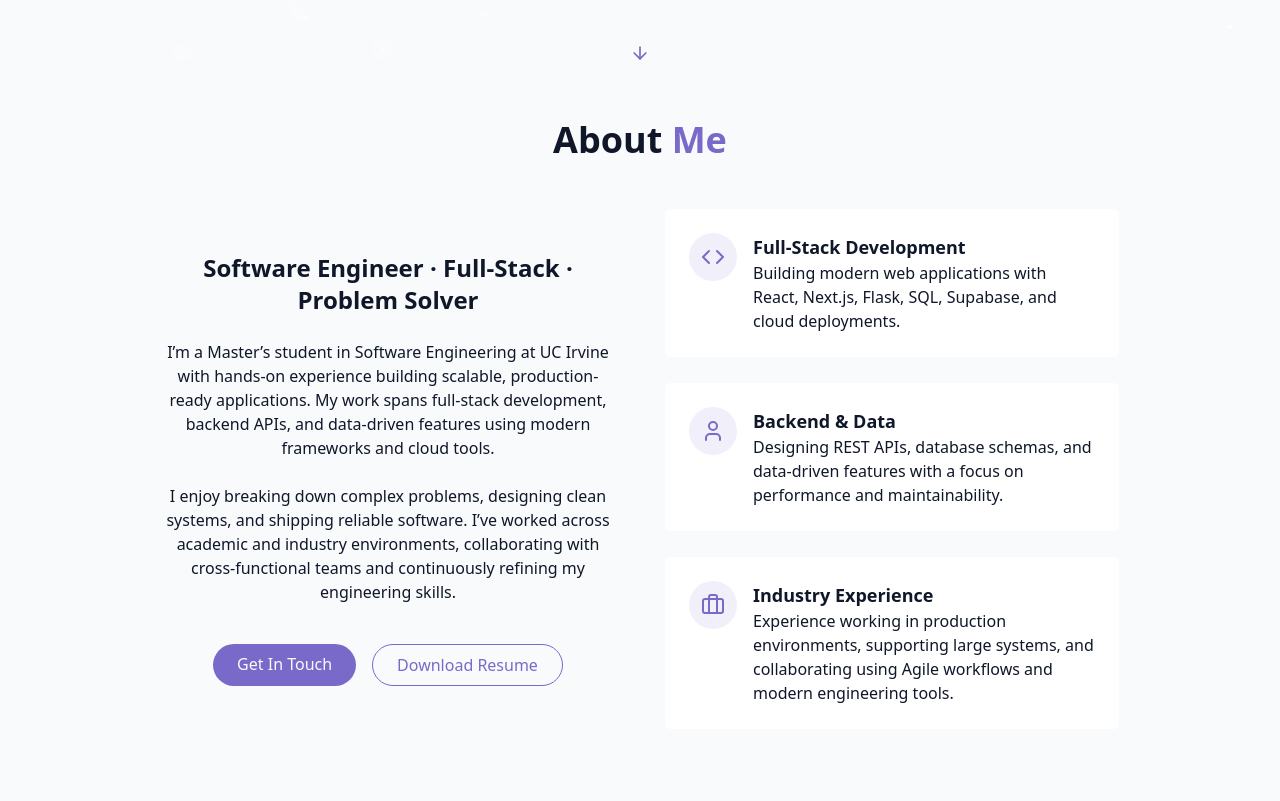
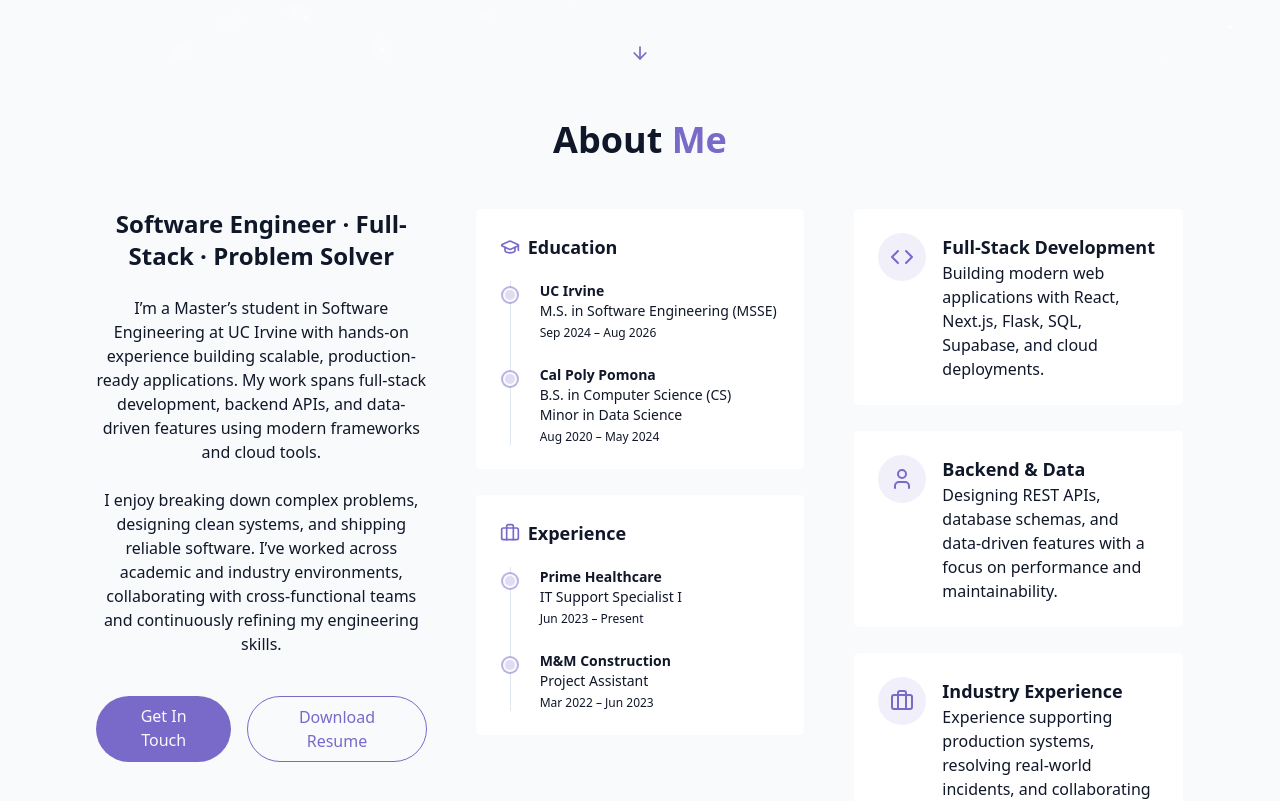
Before and after one commit to abdulksyed10/My-Portfolio-Website, a React (Vite) app: page / in a window 1280 px wide. Shown: the part 740-1541 px from the top of the page. Built offline with nearby package versions, Linux system fonts and the light colour scheme.

Commit message:
added education and experience timeline in about section.

```diff
--- a/src/components/AboutSection.jsx
+++ b/src/components/AboutSection.jsx
@@ -1,16 +1,45 @@
-import { Briefcase, Code, User } from "lucide-react";
+import { Briefcase, Code, GraduationCap, User } from "lucide-react";
 
 export const AboutSection = () => {
+  const education = [
+    {
+      school: "UC Irvine",
+      program: "M.S. in Software Engineering (MSSE)",
+      dates: "Sep 2024 – Aug 2026",
+    },
+    {
+      school: "Cal Poly Pomona",
+      program: "B.S. in Computer Science (CS)",
+      minor: "Minor in Data Science",
+      dates: "Aug 2020 – May 2024",
+    },
+  ];
+
+  const experience = [
+    {
+      company: "Prime Healthcare",
+      role: "IT Support Specialist I",
+      dates: "Jun 2023 – Present",
+    },
+    {
+      company: "M&M Construction",
+      role: "Project Assistant",
+      dates: "Mar 2022 – Jun 2023",
+    },
+  ];
+
   return (
     <section id="about" className="py-5 px-4 relative">
-      <div className="container mx-auto max-w-5xl">
+      {/* Wider container so we use the side space */}
+      <div className="container mx-auto max-w-6xl">
         <h2 className="text-3xl md:text-4xl font-bold mb-12 text-center">
           About <span className="text-primary"> Me</span>
         </h2>
 
-        <div className="grid grid-cols-1 md:grid-cols-2 gap-12 items-center">
+        {/* Use 3 columns and let the right column be slightly wider */}
+        <div className="grid grid-cols-1 lg:grid-cols-3 gap-10 lg:gap-12 items-start">
           {/* Left */}
-          <div className="space-y-6">
+          <div className="space-y-6 lg">
             <h3 className="text-2xl font-semibold">
               Software Engineer · Full-Stack · Problem Solver
             </h3>
@@ -29,13 +58,13 @@ export const AboutSection = () => {
               and continuously refining my engineering skills.
             </p>
 
-            <div className="flex flex-col sm:flex-row gap-4 pt-4 justify-center">
+            <div className="flex flex-col sm:flex-row gap-4 pt-4 justify-center lg:justify-start">
               <a href="#contact" className="cosmic-button">
                 Get In Touch
               </a>
 
               <a
-                href="\Abdul-Kalam-Syed-SWE-Resume.pdf"
+                href="\\Abdul-Kalam-Syed-SWE-Resume.pdf"
                 target="_blank"
                 rel="noopener noreferrer"
                 className="px-6 py-2 rounded-full border border-primary text-primary hover:bg-primary/10 transition-colors duration-300"
@@ -45,8 +74,33 @@ export const AboutSection = () => {
             </div>
           </div>
 
+          {/* Middle: Timeline (fixed alignment) */}
+          <div className="space-y-6">
+            <div className="gradient-border p-6 card-hover">
+              <div className="text-left">
+                <h4 className="font-semibold text-lg flex items-center gap-2">
+                  <GraduationCap className="h-5 w-5 text-primary" />
+                  Education
+                </h4>
+
+                <Timeline items={education} type="education" />
+              </div>
+            </div>
+
+            <div className="gradient-border p-6 card-hover">
+              <div className="text-left">
+                <h4 className="font-semibold text-lg flex items-center gap-2">
+                  <Briefcase className="h-5 w-5 text-primary" />
+                  Experience
+                </h4>
+
+                <Timeline items={experience} type="experience" />
+              </div>
+            </div>
+          </div>
+
           {/* Right */}
-          <div className="grid grid-cols-1 gap-6">
+          <div className="grid grid-cols-1 gap-6 lg">
             <div className="gradient-border p-6 card-hover">
               <div className="flex items-start gap-4">
                 <div className="p-3 rounded-full bg-primary/10">
@@ -55,8 +109,8 @@ export const AboutSection = () => {
                 <div className="text-left">
                   <h4 className="font-semibold text-lg">Full-Stack Development</h4>
                   <p className="text-muted-foreground">
-                    Building modern web applications with React, Next.js,
-                    Flask, SQL, Supabase, and cloud deployments.
+                    Building modern web applications with React, Next.js, Flask,
+                    SQL, Supabase, and cloud deployments.
                   </p>
                 </div>
               </div>
@@ -85,9 +139,8 @@ export const AboutSection = () => {
                 <div className="text-left">
                   <h4 className="font-semibold text-lg">Industry Experience</h4>
                   <p className="text-muted-foreground">
-                    Experience working in production environments, supporting
-                    large systems, and collaborating using Agile workflows and
-                    modern engineering tools.
+                    Experience supporting production systems, resolving
+                    real-world incidents, and collaborating in Agile workflows.
                   </p>
                 </div>
               </div>
@@ -98,3 +151,46 @@ export const AboutSection = () => {
     </section>
   );
 };
+
+function Timeline({ items, type }) {
+  return (
+    <div className="mt-5 relative">
+      {/* Line: aligned to the center of the dots */}
+      <div className="absolute left-[10px] top-0 bottom-0 w-px bg-border" />
+
+      <div className="space-y-6">
+        {items.map((item, idx) => (
+          <div key={`${type}-${idx}`} className="relative pl-10">
+            {/* Dot: perfectly centered over the line */}
+            <span className="absolute left-[10px] top-[0.45rem] -translate-x-1/2 h-3.5 w-3.5 rounded-full bg-background ring-2 ring-primary/50">
+              <span className="absolute inset-0.5 rounded-full bg-primary/20" />
+            </span>
+
+            {type === "education" ? (
+              <>
+                <div className="text-sm font-semibold text-foreground">
+                  {item.school}
+                </div>
+                <div className="text-sm text-muted-foreground">{item.program}</div>
+                <div className="text-sm text-muted-foreground">{item.minor}</div>
+                <div className="text-xs text-muted-foreground mt-1">
+                  {item.dates}
+                </div>
+              </>
+            ) : (
+              <>
+                <div className="text-sm font-semibold text-foreground">
+                  {item.company}
+                </div>
+                <div className="text-sm text-muted-foreground">{item.role}</div>
+                <div className="text-xs text-muted-foreground mt-1">
+                  {item.dates}
+                </div>
+              </>
+            )}
+          </div>
+        ))}
+      </div>
+    </div>
+  );
+}
```
